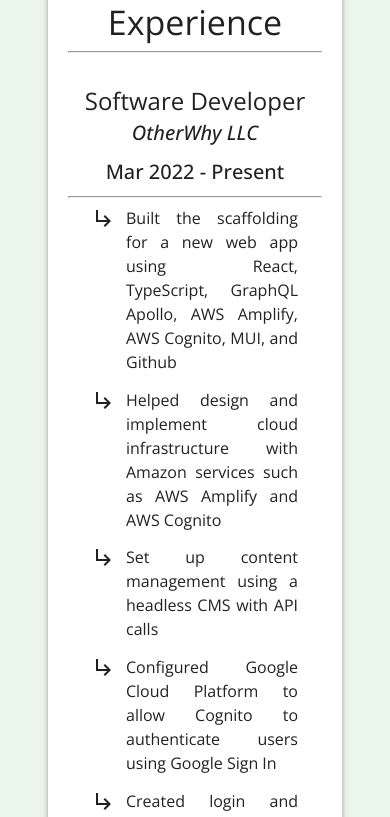
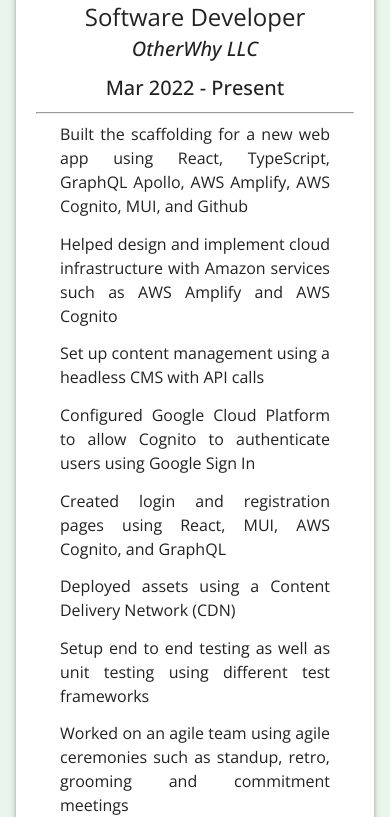
Before and after one commit to brandmch/website_v2, a React (Create React App) app: page / in a window 390 px wide. Shown: the part 2460-3277 px from the top of the page. Built offline with nearby package versions, Linux system fonts and the light colour scheme.

Commit message:
resize boxes for mobile

```diff
--- a/src/routes/_landing/components/education.js
+++ b/src/routes/_landing/components/education.js
@@ -6,7 +6,7 @@
   "Using Latent Class Analysis and self-report questionnaires from over two-hundred students, research concluded that procrastination, parental pressure, and academic stress were possible predictors of licit stimulant use",
 ];
 
-const List = () => {
+const List = ({ width }) => {
   return bullets.map((curr) => {
     return (
       <Box
@@ -16,7 +16,10 @@
         marginLeft={3}
         marginRight={3}
       >
-        <SubdirectoryArrowRightIcon style={{ marginRight: 10 }} />
+        {width <= 631 ? null : (
+          <SubdirectoryArrowRightIcon style={{ marginRight: 10 }} />
+        )}
+
         <Typography alignContent="center" gutterBottom>
           {curr}
         </Typography>
@@ -63,7 +66,7 @@
             </Box>
           </Box>
 
-          <List />
+          <List width={width} />
         </Box>
       </Paper>
     </Box>
--- a/src/routes/_landing/components/experience.js
+++ b/src/routes/_landing/components/experience.js
@@ -75,7 +75,10 @@
               marginLeft={3}
               marginRight={3}
             >
-              <SubdirectoryArrowRightIcon style={{ marginRight: 10 }} />
+              {width <= 631 ? null : (
+                <SubdirectoryArrowRightIcon style={{ marginRight: 10 }} />
+              )}
+
               <Typography alignContent="center" gutterBottom>
                 {curr}
               </Typography>
--- a/src/routes/_landing/landing.js
+++ b/src/routes/_landing/landing.js
@@ -71,7 +71,7 @@
 
   const Mobile = ({ width }) => {
     return (
-      <Box marginTop={4} marginLeft={6} marginRight={6}>
+      <Box marginTop={4} marginLeft={2} marginRight={2}>
         <Summary width={width} />
 
         <ContactInfo />
```
